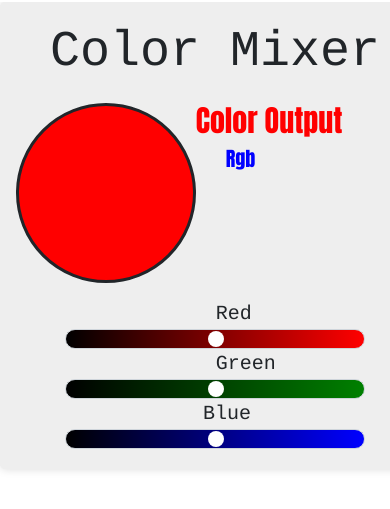
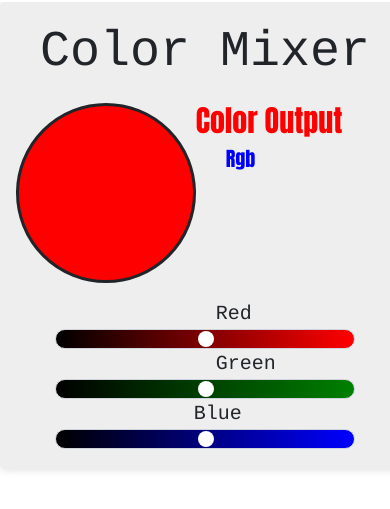
Before and after one commit to UmmuHasnaa/colormixer, a plain HTML site: page html/mixer.html in a window 390 px wide. Shown: the part 65-574 px from the top of the page. Drawn offline with nearby package versions, Linux system fonts and the light colour scheme.

Commit message:
almost done

```diff
--- a/css/main.css
+++ b/css/main.css
@@ -206,7 +206,7 @@
 @media only screen and (max-width: 768px){
 
   .container{
-    min-width: 430px; padding-left: 0; margin-left: 0;
+    min-width: 410px; padding-left: 0; margin-left: 0;
     width: 100%;
   }
   .maincontainer .container{
```
